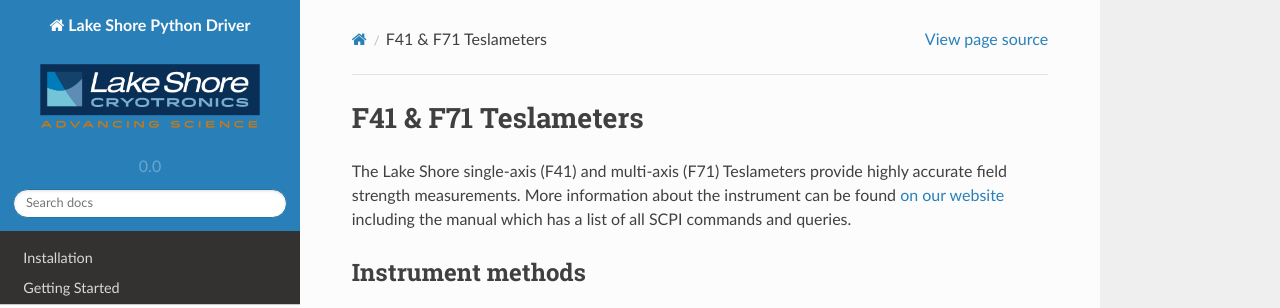
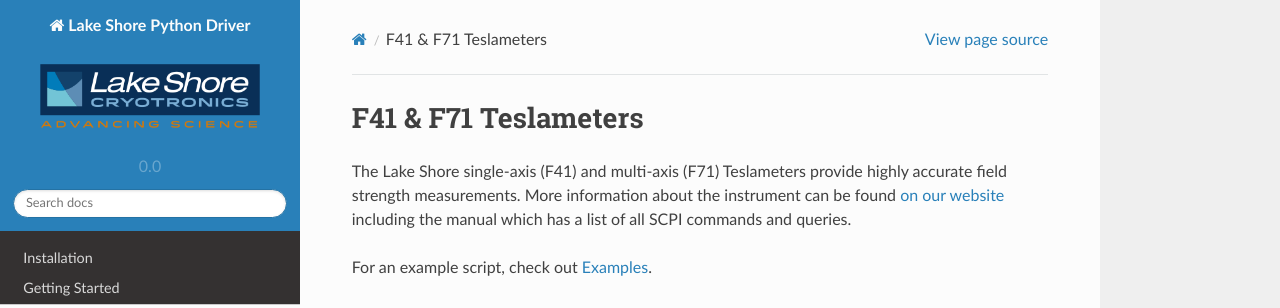
Before and after one commit to lakeshorecryotronics/python-driver, a Sphinx documentation site: the page built from docs/teslameter.rst, in a window 1280 px wide, cut to the strip 0-308 px from the top of the page. Built offline with Sphinx 7.4.7 and the Read the Docs theme 2.0.0, drawn with Linux system fonts in a browser that asks for light colours.

Commit message:
Cross linked from the teslameter page to the example

```diff
--- a/docs/teslameter.rst
+++ b/docs/teslameter.rst
@@ -3,6 +3,8 @@
 F41 & F71 Teslameters
 =====================
 The Lake Shore single-axis (F41) and multi-axis (F71) Teslameters provide highly accurate field strength measurements. More information about the instrument can be found `on our website`_ including the manual which has a list of all SCPI commands and queries.
+
+For an example script, check out :ref:`examples`.
 
 .. _on our website: https://www.lakeshore.com/products/Gaussmeters/F71-F41-teslameters/Pages/Overview.aspx
 
```
